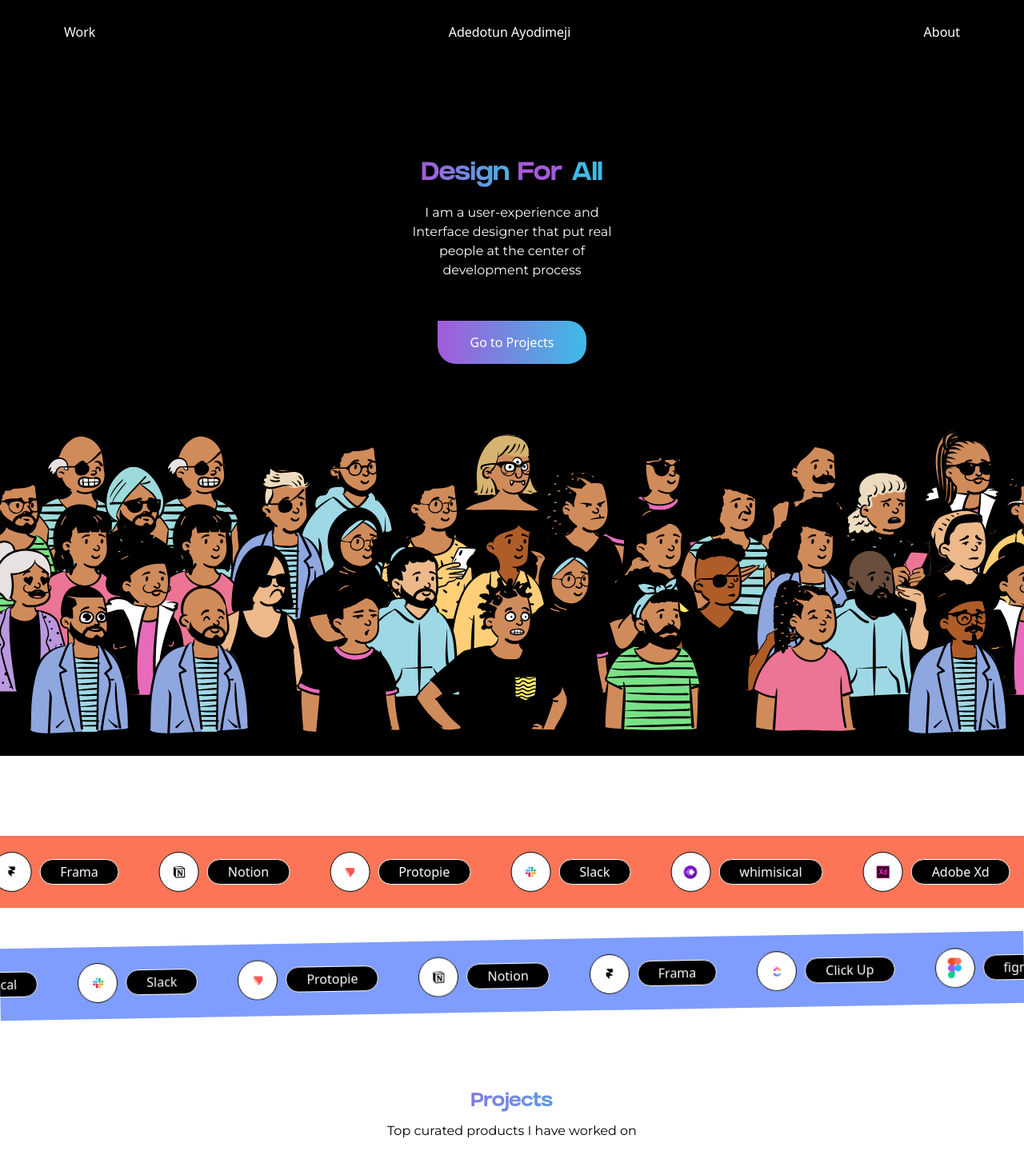
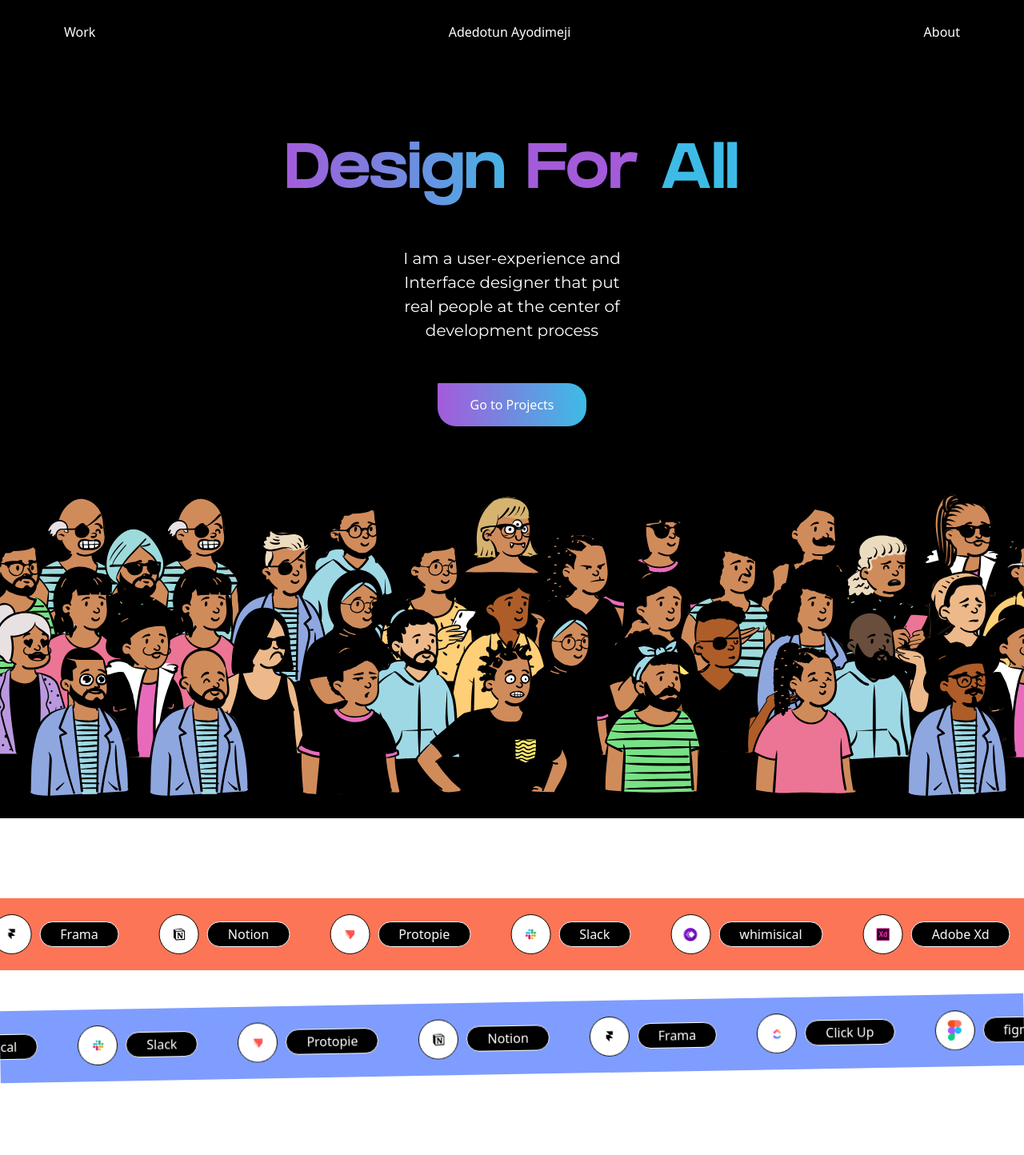
Before and after one commit to eduviereIsrael/dotun, a React (Create React App) app: page / in a window 1280 px wide. Shown: the top 1444 px of the page at 80% size. Built offline with nearby package versions, Linux system fonts and the light colour scheme.

Commit message:
almost done

```diff
--- a/src/App.css
+++ b/src/App.css
@@ -71,6 +71,29 @@ p{
   font-size: 16px;
 }
 
+@media screen and (min-width: 800px){
+  h1{
+    font-size: 80px;
+    font-family: 'Grifter', sans-serif;
+  }
+  h2{
+    font-size: 40px;
+    font-family: 'Grifter';
+  }
+  h3{
+    font-size: 32px;
+    font-weight: 700;
+  }
+  h4 {
+    font-size: 19px;
+    font-weight: 600;
+  }
+  p{
+    /* font-family: ; */
+    font-size: 20px;
+  }
+}
+
 
 
 .gradient{
--- a/src/Footer/Footer.jsx
+++ b/src/Footer/Footer.jsx
@@ -1,7 +1,8 @@
 import React from 'react';
 import './footer.css'
-import { socials } from '../constants/images';
+import { socials, images } from '../constants/images';
 
+const {arrow} = images
 
 const Footer = () => {
   return (
@@ -18,18 +19,27 @@ const Footer = () => {
               <h6>{socials[0].name}</h6>
             </div>
           </a>
+
+          <img src={arrow} alt='arrow' className='arrow desktop-view' />
+
           <a href="/" target="_blank">
             <div className='icon-div'>
               <img src={socials[1].img} alt="" />
               <h6>{socials[1].name}</h6>
             </div>
           </a>
+
+          <img src={arrow} alt='arrow' className='arrow desktop-view' />
+
           <a href="/" target="_blank">
             <div className='icon-div'>
               <img src={socials[2].img} alt="" />
               <h6>{socials[2].name}</h6>
             </div>
           </a>
+
+          <img src={arrow} alt='arrow' className='arrow desktop-view' />
+
           <a href="/" target="_blank">
             <div className='icon-div'>
               <img src={socials[3].img} alt="" />
@@ -40,7 +50,7 @@ const Footer = () => {
 
       </div>
       <div className='contact-email'>
-        <a href="mailto:adedotunayodimeji@gmail.com">adedotunayodimeji@gmail.com</a>
+        <span><a href="mailto:adedotunayodimeji@gmail.com" className='email-link'>adedotunayodimeji@gmail.com</a></span>
         <p className='small-text'>@2022 Adedotun Ayodimeji</p>
       </div>
     </div>
--- a/src/Footer/footer.css
+++ b/src/Footer/footer.css
@@ -49,3 +49,21 @@
     align-items: center;
     text-align: center;
 }
+
+.email-link {
+    font-size: 20px;
+    padding: 10px;
+    display: block;
+}
+
+@media screen and (min-width: 800px){
+    .social-cont {
+        display: flex;
+        flex-direction: row;
+        align-items: center;
+        align-items: flex-start;
+    }
+    .icon-div {
+        margin: 0 20px 0px 20px;
+    }
+}
--- a/src/MainPage/mainpage.css
+++ b/src/MainPage/mainpage.css
@@ -274,3 +274,12 @@ h3{
     }
 
 }
+
+@media screen and (min-width: 800px){
+    .hero-h1-text{
+      font-size: 80px;
+      font-family: 'Grifter', sans-serif;
+      margin: 0 0 70px 0;
+    }
+
+  }
--- a/src/MainPage/sections/Hero.jsx
+++ b/src/MainPage/sections/Hero.jsx
@@ -1,5 +1,4 @@
 import React from 'react';
-import { images } from '../../constants/images';
 
 const Hero = () => {
   return (
--- a/src/Pages/About/about.css
+++ b/src/Pages/About/about.css
@@ -104,5 +104,11 @@
         justify-content: space-between;
         padding: 0px 0 0 60px;
     }
+    .display-one{
+        color: #000000;
+        font-size: 65px;
+        font-weight: bold;
+        font-family: 'Grifter', sans-serif;
+    }
 
 }
```
Also changed, not shown: src/constants/images.js (+11 -6 lines), src/assets/arrow-right.svg (added).
